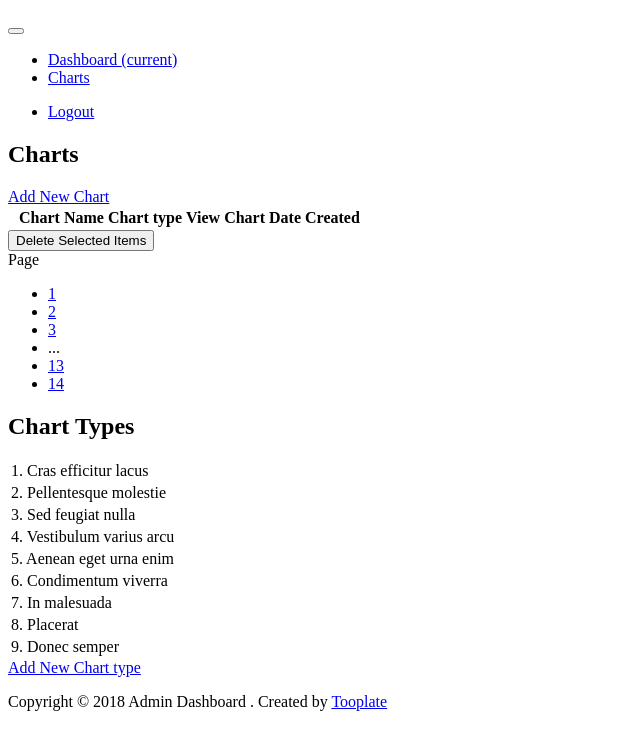
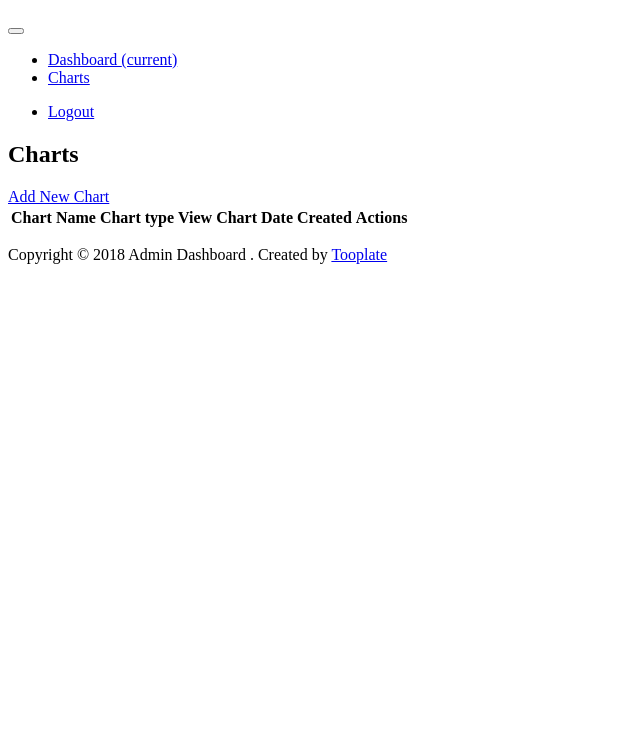
Before and after one commit to Valentina-Kipel/Chart-Space, a website: page src/charts.html in a window 1280 px wide. Shown: the part 50-800 px from the top of the page, without its empty margins (0-640 px from the left). Drawn offline with Linux system fonts and the light colour scheme.

Commit message:
fix: reload charts

```diff
--- a/src/charts.html
+++ b/src/charts.html
@@ -48,12 +48,11 @@
           </div>
           <!-- row -->
           <div class="row tm-content-row tm-mt-big">
-              <div class="col-xl-8 col-lg-12 tm-md-12 tm-sm-12 tm-col">
+              <div class="col-lg-12 tm-md-12 tm-sm-12 tm-col">
                   <div class="bg-white tm-block h-100">
                       <div class="row">
                           <div class="col-md-8 col-sm-12">
                               <h2 class="tm-block-title d-inline-block">Charts</h2>
-
                           </div>
                           <div class="col-md-4 col-sm-12 text-right">
                               <a href="add-chart.html" class="btn btn-small btn-primary">Add New Chart</a>
@@ -63,86 +62,16 @@
                           <table class="table table-hover table-striped tm-table-striped-even mt-3">
                               <thead>
                                   <tr class="tm-bg-gray">
-                                      <th scope="col">&nbsp;</th>
                                       <th scope="col">Chart Name</th>
                                       <th scope="col" class="text-center">Chart type</th>
                                       <th scope="col" class="text-center">View Chart</th>
                                       <th scope="col">Date Created</th>
-                                      <th scope="col">&nbsp;</th>
+                                      <th scope="col">Actions</th>
                                   </tr>
                               </thead>
                               <tbody id="chartListBody"></tbody>
                           </table>
                       </div>
-
-                      <div class="tm-table-mt tm-table-actions-row">
-                          <div class="tm-table-actions-col-left">
-                              <button class="btn btn-danger">Delete Selected Items</button>
-                          </div>
-                          <div class="tm-table-actions-col-right">
-                              <span class="tm-pagination-label">Page</span>
-                              <nav aria-label="Page navigation" class="d-inline-block">
-                                  <ul class="pagination tm-pagination">
-                                      <li class="page-item active"><a class="page-link" href="#">1</a></li>
-                                      <li class="page-item"><a class="page-link" href="#">2</a></li>
-                                      <li class="page-item"><a class="page-link" href="#">3</a></li>
-                                      <li class="page-item">
-                                          <span class="tm-dots d-block">...</span>
-                                      </li>
-                                      <li class="page-item"><a class="page-link" href="#">13</a></li>
-                                      <li class="page-item"><a class="page-link" href="#">14</a></li>
-                                  </ul>
-                              </nav>
-                          </div>
-                      </div>
-                  </div>
-              </div>
-
-              <div class="col-xl-4 col-lg-12 tm-md-12 tm-sm-12 tm-col">
-                  <div class="bg-white tm-block h-100">
-                      <h2 class="tm-block-title d-inline-block">Chart Types</h2>
-                      <table class="table table-hover table-striped mt-3">
-                          <tbody>
-                              <tr>
-                                  <td>1. Cras efficitur lacus</td>
-                                  <td class="tm-trash-icon-cell"><i class="fas fa-trash-alt tm-trash-icon"></i></td>
-                              </tr>
-                              <tr>
-                                  <td>2. Pellentesque molestie</td>
-                                  <td class="tm-trash-icon-cell"><i class="fas fa-trash-alt tm-trash-icon"></i></td>
-                              </tr>
-                              <tr>
-                                  <td>3. Sed feugiat nulla</td>
-                                  <td class="tm-trash-icon-cell"><i class="fas fa-trash-alt tm-trash-icon"></i></td>
-                              </tr>
-                              <tr>
-                                  <td>4. Vestibulum varius arcu</td>
-                                  <td class="tm-trash-icon-cell"><i class="fas fa-trash-alt tm-trash-icon"></i></td>
-                              </tr>
-                              <tr>
-                                  <td>5. Aenean eget urna enim</td>
-                                  <td class="tm-trash-icon-cell"><i class="fas fa-trash-alt tm-trash-icon"></i></td>
-                              </tr>
-                              <tr>
-                                  <td>6. Condimentum viverra</td>
-                                  <td class="tm-trash-icon-cell"><i class="fas fa-trash-alt tm-trash-icon"></i></td>
-                              </tr>
-                              <tr>
-                                  <td>7. In malesuada</td>
-                                  <td class="tm-trash-icon-cell"><i class="fas fa-trash-alt tm-trash-icon"></i></td>
-                              </tr>
-                              <tr>
-                                  <td>8. Placerat</td>
-                                  <td class="tm-trash-icon-cell"><i class="fas fa-trash-alt tm-trash-icon"></i></td>
-                              </tr>
-                              <tr>
-                                  <td>9. Donec semper</td>
-                                  <td class="tm-trash-icon-cell"><i class="fas fa-trash-alt tm-trash-icon"></i></td>
-                              </tr>
-                          </tbody>
-                      </table>
-
-                      <a href="#" class="btn btn-primary tm-table-mt">Add New Chart type</a>
                   </div>
               </div>
           </div>
```
Also changed, not shown: src/js/main.js (+5 -6 lines), src/js/services/auth.js (added, +42 -0 lines), src/js/view/auth.js (renamed from src/js/auth.js, +5 -44 lines), src/js/view/charts.js (renamed from src/js/charts.js, +14 -17 lines).
